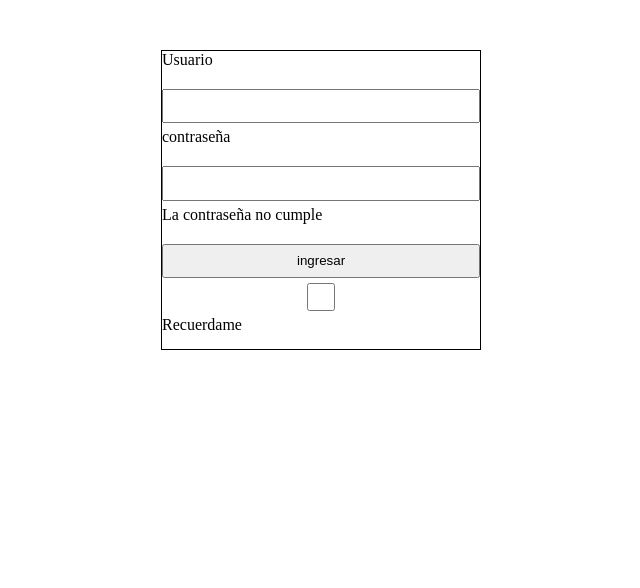
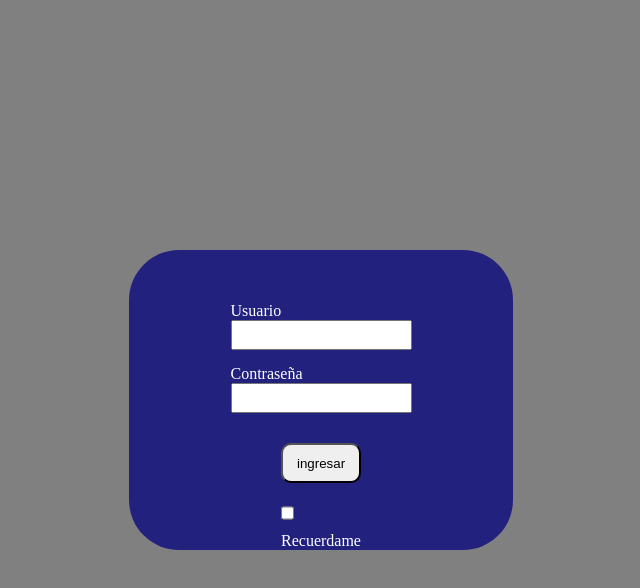
Before and after one commit to miguelacho01/apuntes_de_clase, a plain HTML site: page index.html in a window 1280 px wide. Shown: the whole page, without its empty margins (319-959 px from the left). Drawn offline with Linux system fonts and the light colour scheme.

Commit message:
login terminado

```diff
--- a/index.html
+++ b/index.html
@@ -13,17 +13,26 @@
 
     <form action="#" class="container">
         <div class="content">
-        <label for="username" aria-placeholder="registro" >Usuario</label>
-        <input type="text" id="username">
+            <div class="usuario">
+                <label for="username" aria-placeholder="registro"> Usuario <br> </label>
+                <input type="text" id="username">
+            </div>
 
+            <div class="contrasena">
+                <label for="password">Contraseña <br></label>
+                <input type="password" id="password">
+            </div>
 
-        <label for="password">contraseña</label>
-        <input type="password" id="password">
+            <div id="mensaje"></div>
 
-        <div id="mensaje">La contraseña no cumple</div>
-        <button id="ingresar">ingresar</button>
-        <input type="checkbox" id="checkbox"><label for="checkbox">Recuerdame</label>
-    </div>
+            <div class="ingreso">
+                <button id="ingresar">ingresar</button>
+            </div>
+            <div>
+                <input type="checkbox" id="checkbox"><label for="checkbox"><br> Recuerdame</label>
+            </div>
+
+        </div>
     </form>
 
     <script src="./formulario_y_eventos.js"></script>
--- a/style.css
+++ b/style.css
@@ -1,20 +1,40 @@
-*{
+* {
     margin: 0;
     padding: 0;
     box-sizing: border-box;
 }
 
-.content{
-    margin: auto;
-    border: solid 1px;
-    height: 300px;
-    width: 25%;
-    margin-top: 50px;
-    display: grid;
-    gap: 5px;
-    color: black;
+.container {
+    height: 100vh;
+    display: flex;
+    justify-content: center;
+    align-items: center;
+    background-color: gray;
 }
 
-#ingresar:hover{
+.content {
+    border-radius: 50px;
+    color: white;
+    height: 300px;
+    width: 30%;
+    display: flex;
+    flex-direction: column;
+    justify-content: end;
+    background-color: rgb(34, 34, 126);
+    gap: 15px;
+    align-items: center;
+}
+
+#ingresar:hover {
     background-color: hsla(120, 100%, 25%, 0.282);
 }
+
+#ingresar {
+    height: 40px;
+    width: 80px;
+    border-radius: 10px;
+}
+
+input {
+    height: 30px;
+}
```
